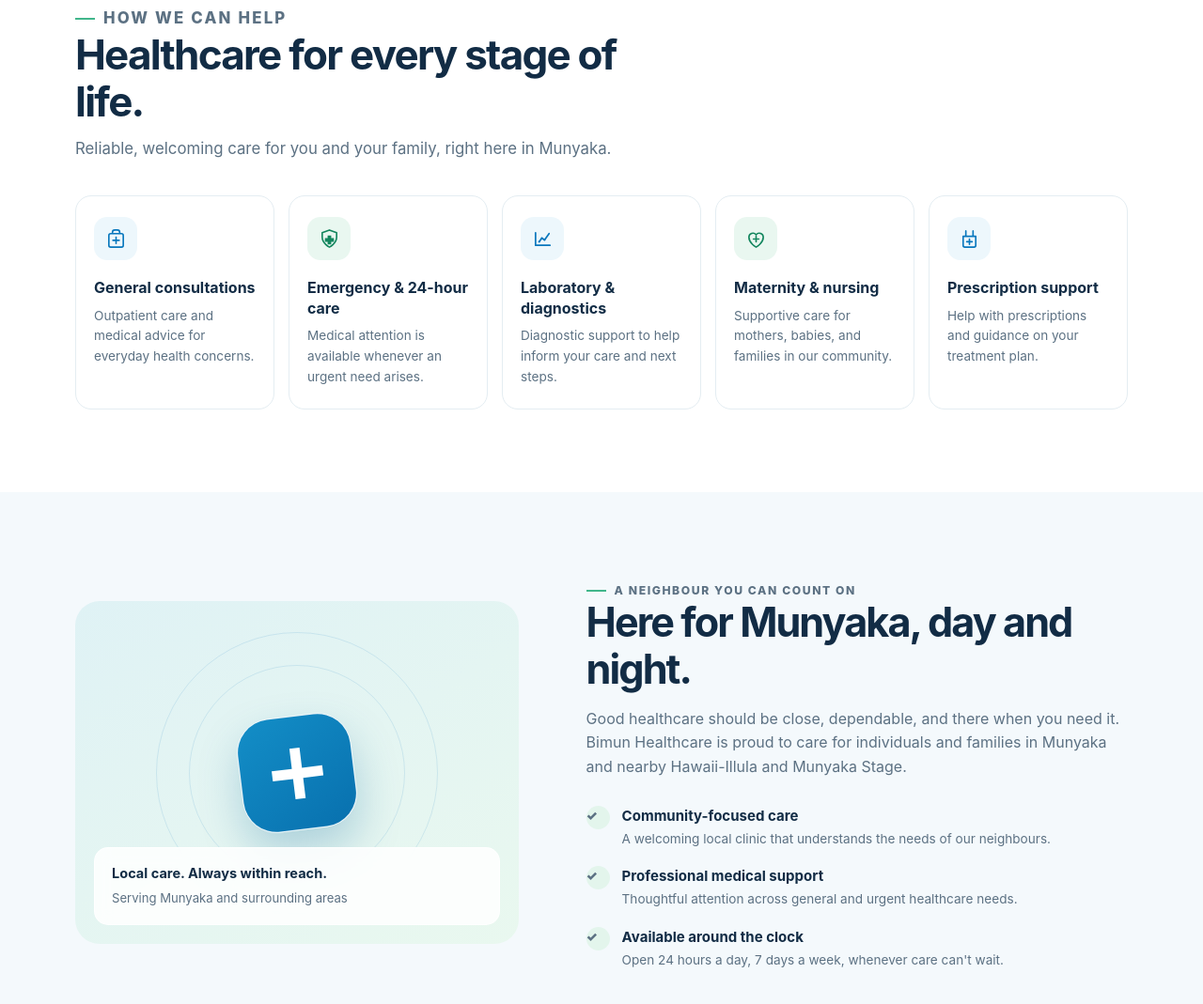
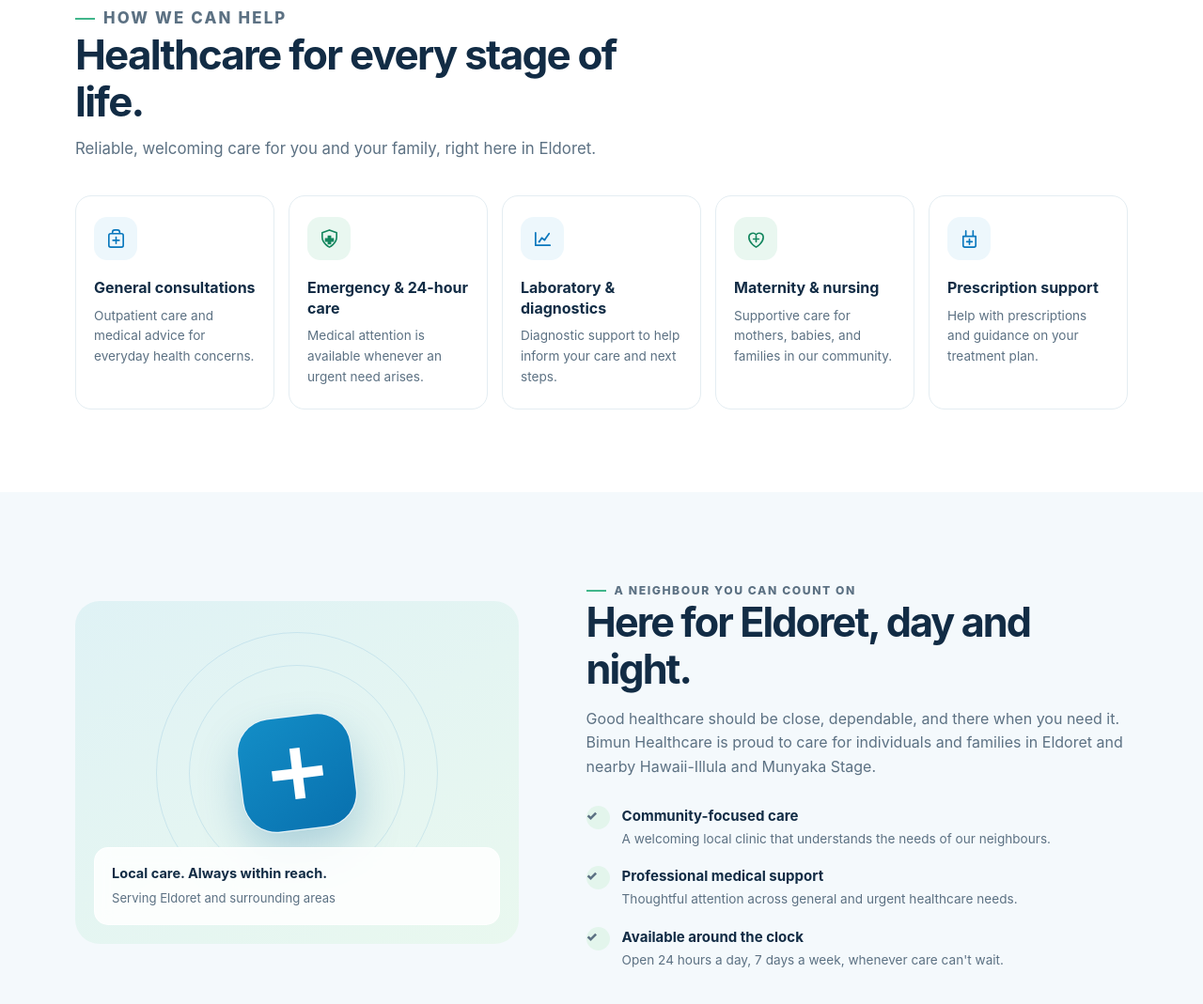
Before and after one commit to gideonkimani29/bimun_healthcare, a plain HTML site: page index.html in a window 1280 px wide. Shown: the part 821-1890 px from the top of the page at 94% size. Drawn offline with Linux system fonts and the light colour scheme.

Commit message:
Update location references from Munyaka to Eldoret for consistency in messaging

```diff
--- a/index.html
+++ b/index.html
@@ -285,7 +285,7 @@
         <div>
           <div class="open-pill"><span class="open-dot"></span> Open 24 hours, every day</div>
           <p class="eyebrow">Care close to home</p>
-          <h1>Your trusted 24/7 healthcare partner in <span>Munyaka, Eldoret.</span></h1>
+          <h1>Your trusted 24/7 healthcare partner in <span> Eldoret.</span></h1>
           <p class="hero-copy">Professional, compassionate care whenever you need it. From everyday health concerns to urgent medical attention, our community is always welcome.</p>
           <div class="hero-actions">
             <a class="button button-primary" href="tel:0717978245">
@@ -320,7 +320,7 @@
         <div class="section-heading">
           <p class="eyebrow">How we can help</p>
           <h2>Healthcare for every stage of life.</h2>
-          <p>Reliable, welcoming care for you and your family, right here in Munyaka.</p>
+          <p>Reliable, welcoming care for you and your family, right here in Eldoret.</p>
         </div>
         <div class="services-grid">
           <article class="service-card">
@@ -351,12 +351,12 @@
       <div class="container about-grid">
         <div class="about-visual" aria-hidden="true">
           <div class="cross-mark"><svg viewBox="0 0 24 24" fill="none"><path d="M10 2h4v8h8v4h-8v8h-4v-8H2v-4h8V2Z" fill="currentColor"/></svg></div>
-          <div class="about-caption"><strong>Local care. Always within reach.</strong><span>Serving Munyaka and surrounding areas</span></div>
+          <div class="about-caption"><strong>Local care. Always within reach.</strong><span>Serving Eldoret and surrounding areas</span></div>
         </div>
         <div class="about-copy">
           <p class="eyebrow">A neighbour you can count on</p>
-          <h2>Here for Munyaka, day and night.</h2>
-          <p>Good healthcare should be close, dependable, and there when you need it. Bimun Healthcare is proud to care for individuals and families in Munyaka and nearby Hawaii-Illula and Munyaka Stage.</p>
+          <h2>Here for Eldoret, day and night.</h2>
+          <p>Good healthcare should be close, dependable, and there when you need it. Bimun Healthcare is proud to care for individuals and families in Eldoret and nearby Hawaii-Illula and Munyaka Stage.</p>
           <ul class="benefits">
             <li><span class="benefit-check">✓</span><div><strong>Community-focused care</strong><span>A welcoming local clinic that understands the needs of our neighbours.</span></div></li>
             <li><span class="benefit-check">✓</span><div><strong>Professional medical support</strong><span>Thoughtful attention across general and urgent healthcare needs.</span></div></li>
```
